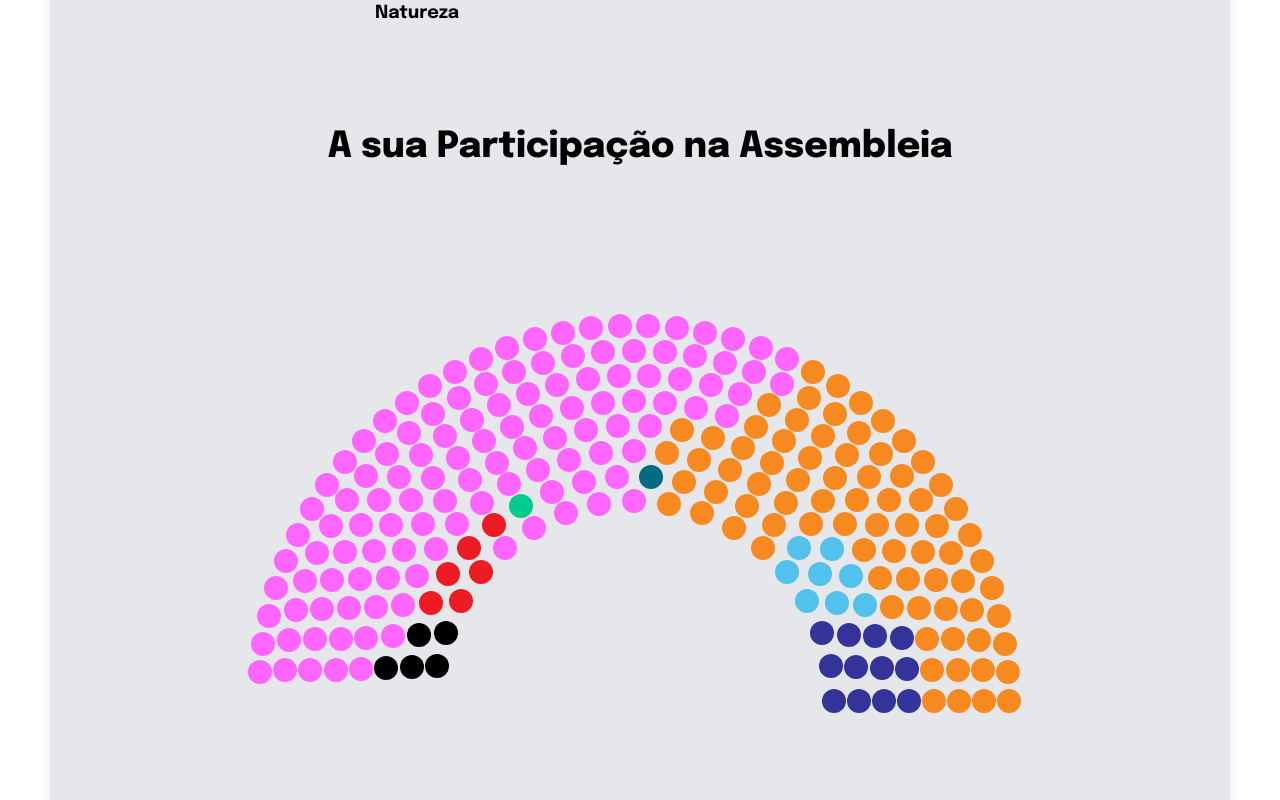
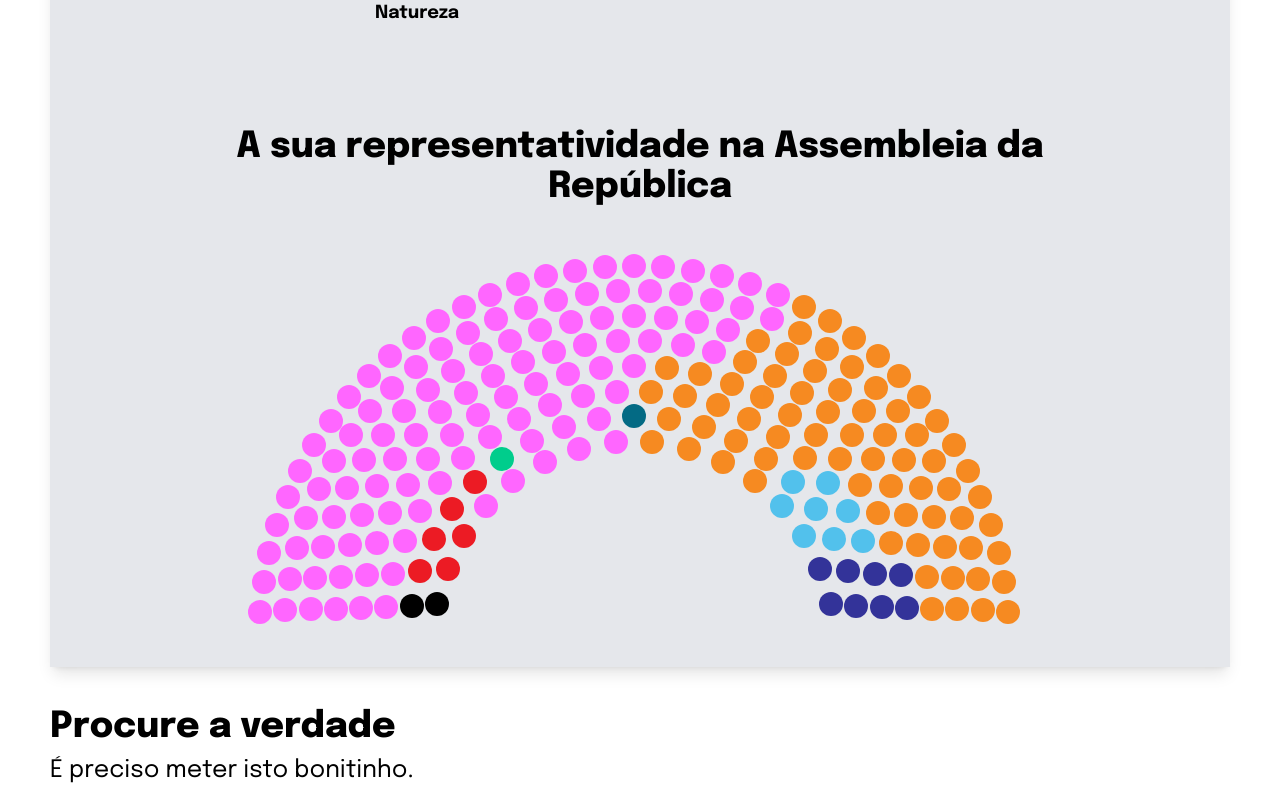
Before and after one commit to miguelazevedolopes/premioarquivopt, a Next.js app in the folder memoria-politica/: page / in a window 1280 px wide. Shown: the part 1500-2300 px from the top of the page. Built offline with nearby package versions, Linux system fonts and the light colour scheme.

Commit message:
leveled hemicycle

```diff
--- a/memoria-politica/src/pages/hemicycle.js
+++ b/memoria-politica/src/pages/hemicycle.js
@@ -39,7 +39,7 @@ const HemiCycle = ({width, height, circleRadius, hemiRadius, offset, arcs }) =>
   for (let j = arcs.length - 1; j >= 0; j--){
     for(let i = 0; i < arcs[j]; i++){
 
-      const angle = (Math.PI / arcs[j])
+      const angle = (Math.PI/ (arcs[j]-1))
       const cx = Math.round(Math.cos(-angle * i)*(hemiRadius - offset*(arcs.length - j)) + baseX/2, 2)
       const cy = Math.round(Math.sin(-angle * i)*(hemiRadius - offset*(arcs.length - j)) + baseY/2, 2)
 
--- a/memoria-politica/src/pages/index.js
+++ b/memoria-politica/src/pages/index.js
@@ -150,9 +150,9 @@ export default function Home() {
               </a>
             </div>
             {/* Representação da Assembleia da República */}
-            <h2 className='text-3xl lg:text-4xl font-extrabold select-none inline-block select-none mt-10 m-5 w-full text-center'>A sua Participação na Assembleia</h2>
+            <h2 className='text-3xl lg:text-4xl font-extrabold select-none inline-block select-none mt-10 m-5 w-full text-center z-10'>A sua representatividade na Assembleia da República</h2>
             <div id="parlamento" className='flex justify-center items-center w-full h-full'>
-              <HemiCycle width={800} height={600} circleRadius={12} hemiRadius={400} offset={25} arcs={[18,21,24,27,30,33,36,41]}/>
+              <HemiCycle width={900} height={400} circleRadius={12} hemiRadius={400} offset={25} arcs={[18,21,24,27,30,33,36,41]}/>
             </div>
           </div>
 
```
